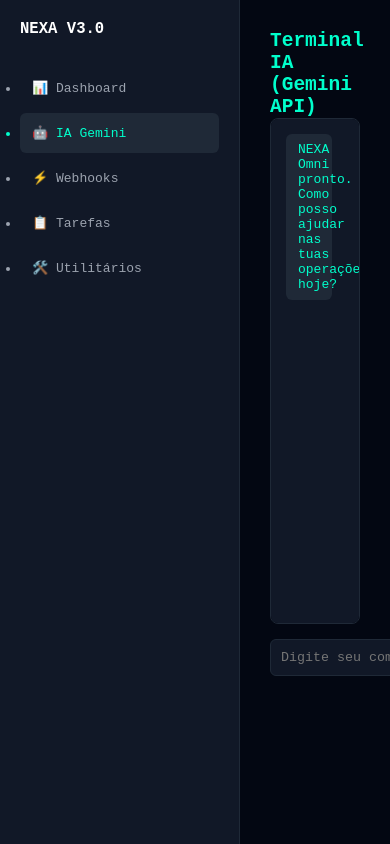
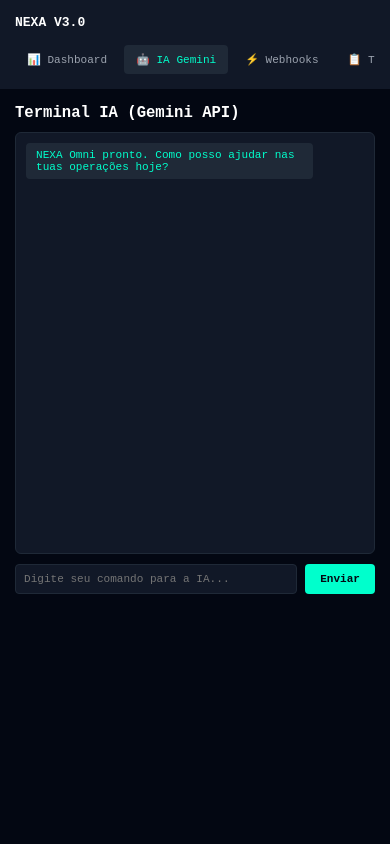
Before and after one commit to andersonpereira07716-oss/rush-10, a plain HTML site: page index.html in a window 390 px wide. Both pictures are taken after a click on the item "🤖 IA Gemini". Drawn offline with Linux system fonts and the light colour scheme; files that its build step writes are made by us from their sources.

Commit message:
style: ajustar escala e responsividade mobile para tamanho normal

```diff
--- a/style.css
+++ b/style.css
@@ -1,24 +1,46 @@
 * { box-sizing: border-box; margin: 0; padding: 0; font-family: monospace; }
-body { background: #0b0f19; color: #00ffcc; display: flex; height: 100vh; overflow: hidden; }
-.omni-container { display: flex; width: 100%; height: 100%; }
-.sidebar { width: 240px; background: #111827; border-right: 1px solid #1f2937; padding: 20px; }
-.sidebar h2 { color: #fff; margin-bottom: 30px; font-size: 1.2rem; text-transform: uppercase; }
-.sidebar ul li { padding: 12px; cursor: pointer; color: #9ca3af; border-radius: 6px; margin-bottom: 5px; transition: 0.3s; }
+body { background: #0b0f19; color: #00ffcc; display: flex; height: 100vh; overflow: hidden; font-size: 14px; }
+.omni-container { display: flex; width: 100%; height: 100%; flex-direction: column; }
+
+@media(min-width: 768px) {
+  .omni-container { flex-direction: row; }
+  .sidebar { width: 200px; height: 100vh; border-right: 1px solid #1f2937; }
+}
+
+.sidebar { background: #111827; padding: 15px; display: flex; flex-direction: column; }
+.sidebar h2 { color: #fff; margin-bottom: 15px; font-size: 1rem; text-transform: uppercase; }
+.sidebar ul { display: flex; gap: 5px; overflow-x: auto; list-style: none; }
+@media(min-width: 768px) {
+  .sidebar ul { flex-direction: column; }
+}
+.sidebar ul li { padding: 8px 12px; cursor: pointer; color: #9ca3af; border-radius: 4px; font-size: 0.85rem; white-space: nowrap; transition: 0.3s; }
 .sidebar ul li:hover, .sidebar ul li.active { background: #1f2937; color: #00ffcc; }
-.content { flex: 1; padding: 30px; overflow-y: auto; background: #030712; }
+
+.content { flex: 1; padding: 15px; overflow-y: auto; background: #030712; }
 .tab-pane { display: none; }
 .tab-pane.active { display: block; }
-.cards-grid { display: grid; grid-template-columns: repeat(auto-fit, minmax(200px, 1fr)); gap: 20px; margin-top: 20px; }
-.card { background: #111827; border: 1px solid #1f2937; padding: 20px; border-radius: 8px; }
+h1 { font-size: 1.2rem; margin-bottom: 10px; color: #fff; }
+
+.cards-grid { display: grid; grid-template-columns: 1fr; gap: 10px; margin-top: 10px; }
+.card { background: #111827; border: 1px solid #1f2937; padding: 12px; border-radius: 6px; }
+.card h3 { font-size: 0.9rem; color: #9ca3af; margin-bottom: 5px; }
 .status-online { color: #10b981; font-weight: bold; }
-.chat-box { background: #111827; border: 1px solid #1f2937; height: 60vh; border-radius: 8px; padding: 15px; overflow-y: auto; margin-bottom: 15px; }
-.message { margin-bottom: 10px; padding: 8px 12px; border-radius: 6px; max-width: 80%; }
+
+.chat-box { background: #111827; border: 1px solid #1f2937; height: 50vh; border-radius: 6px; padding: 10px; overflow-y: auto; margin-bottom: 10px; font-size: 0.85rem; }
+.message { margin-bottom: 8px; padding: 6px 10px; border-radius: 4px; max-width: 85%; }
 .message.ai { background: #1f2937; color: #00ffcc; }
-.chat-input-area { display: flex; gap: 10px; }
-.chat-input-area input { flex: 1; background: #111827; border: 1px solid #1f2937; color: #fff; padding: 10px; border-radius: 6px; }
-button { background: #00ffcc; color: #030712; border: none; padding: 10px 20px; font-weight: bold; border-radius: 6px; cursor: pointer; }
-.kanban-grid { display: grid; grid-template-columns: repeat(3, 1fr); gap: 15px; margin-top: 20px; }
-.kanban-col { background: #111827; padding: 15px; border-radius: 8px; border: 1px solid #1f2937; }
-.kanban-col ul { list-style: none; margin-top: 10px; }
-.kanban-col li { background: #1f2937; padding: 8px; margin-bottom: 8px; border-radius: 4px; font-size: 0.9rem; }
-.terminal-output { background: #111827; border: 1px solid #1f2937; padding: 15px; margin-top: 15px; border-radius: 6px; min-height: 100px; color: #10b981; }
+.chat-input-area { display: flex; gap: 8px; }
+.chat-input-area input { flex: 1; background: #111827; border: 1px solid #1f2937; color: #fff; padding: 8px; border-radius: 4px; font-size: 0.85rem; }
+
+button { background: #00ffcc; color: #030712; border: none; padding: 8px 15px; font-weight: bold; border-radius: 4px; cursor: pointer; font-size: 0.85rem; }
+
+.kanban-grid { display: grid; grid-template-columns: 1fr; gap: 10px; margin-top: 10px; }
+@media(min-width: 768px) {
+  .kanban-grid { grid-template-columns: repeat(3, 1fr); }
+}
+.kanban-col { background: #111827; padding: 10px; border-radius: 6px; border: 1px solid #1f2937; }
+.kanban-col h3 { font-size: 0.9rem; }
+.kanban-col ul { list-style: none; margin-top: 8px; }
+.kanban-col li { background: #1f2937; padding: 6px; margin-bottom: 6px; border-radius: 4px; font-size: 0.8rem; }
+
+.terminal-output { background: #111827; border: 1px solid #1f2937; padding: 10px; margin-top: 10px; border-radius: 4px; font-size: 0.8rem; color: #10b981; }
```
